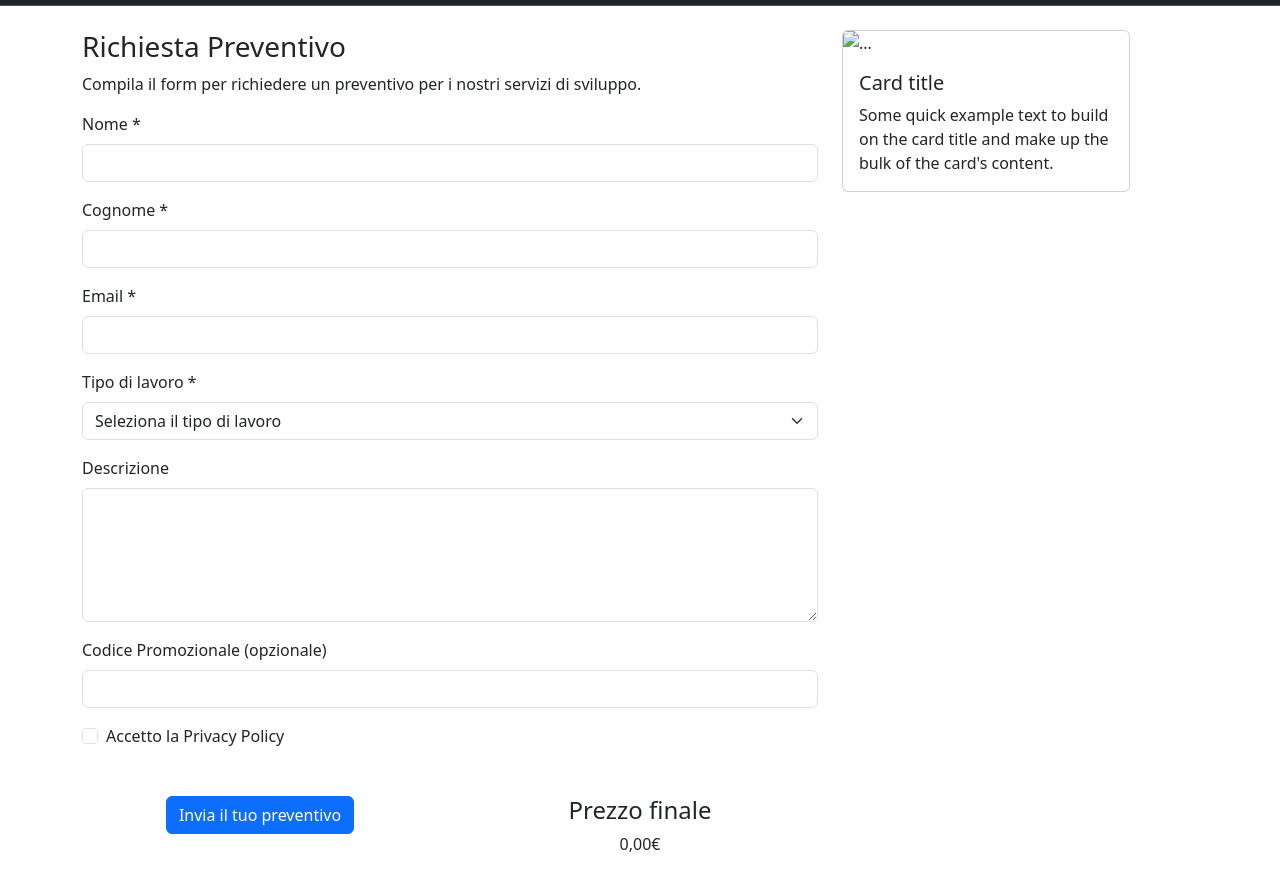
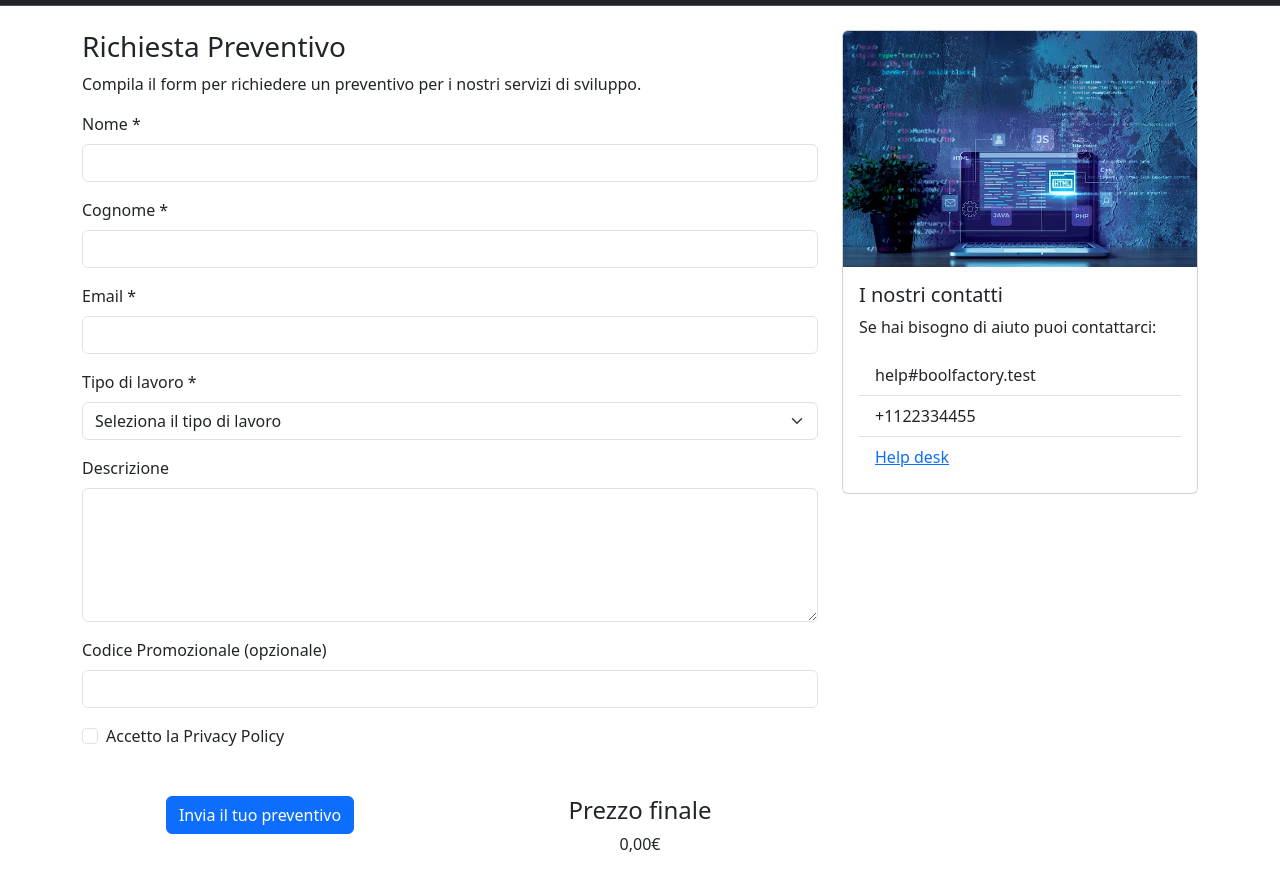
Before and after one commit to elijahit/bootstrap-preventivo, a website: page index.html in a window 1280 px wide. Shown: the part 51-923 px from the top of the page. Drawn offline with nearby package versions, Linux system fonts and the light colour scheme.

Commit message:
ADD: Aside di contatti

```diff
--- a/index.html
+++ b/index.html
@@ -97,11 +97,16 @@
         </div>
         <div class="col-12 col-lg-4">
           <aside>
-            <div class="card" style="width: 18rem;">
-              <img src="..." class="card-img-top" alt="...">
+            <div class="card">
+              <img src="./images/card-info.jpg" class="card-img-top" alt="...">
               <div class="card-body">
-                <h5 class="card-title">Card title</h5>
-                <p class="card-text">Some quick example text to build on the card title and make up the bulk of the card's content.</p>
+                <h5 class="card-title">I nostri contatti</h5>
+                <p class="card-text">Se hai bisogno di aiuto puoi contattarci:</p>
+                <ul class="list-group list-group-flush">
+                  <li class="list-group-item">help#boolfactory.test</li>
+                  <li class="list-group-item">+1122334455</li>
+                  <li class="list-group-item"><a href="#">Help desk</a></li>
+                </ul>
               </div>
             </div>
           </aside>
```
Also changed, not shown: images/card-info.jpg (added).
